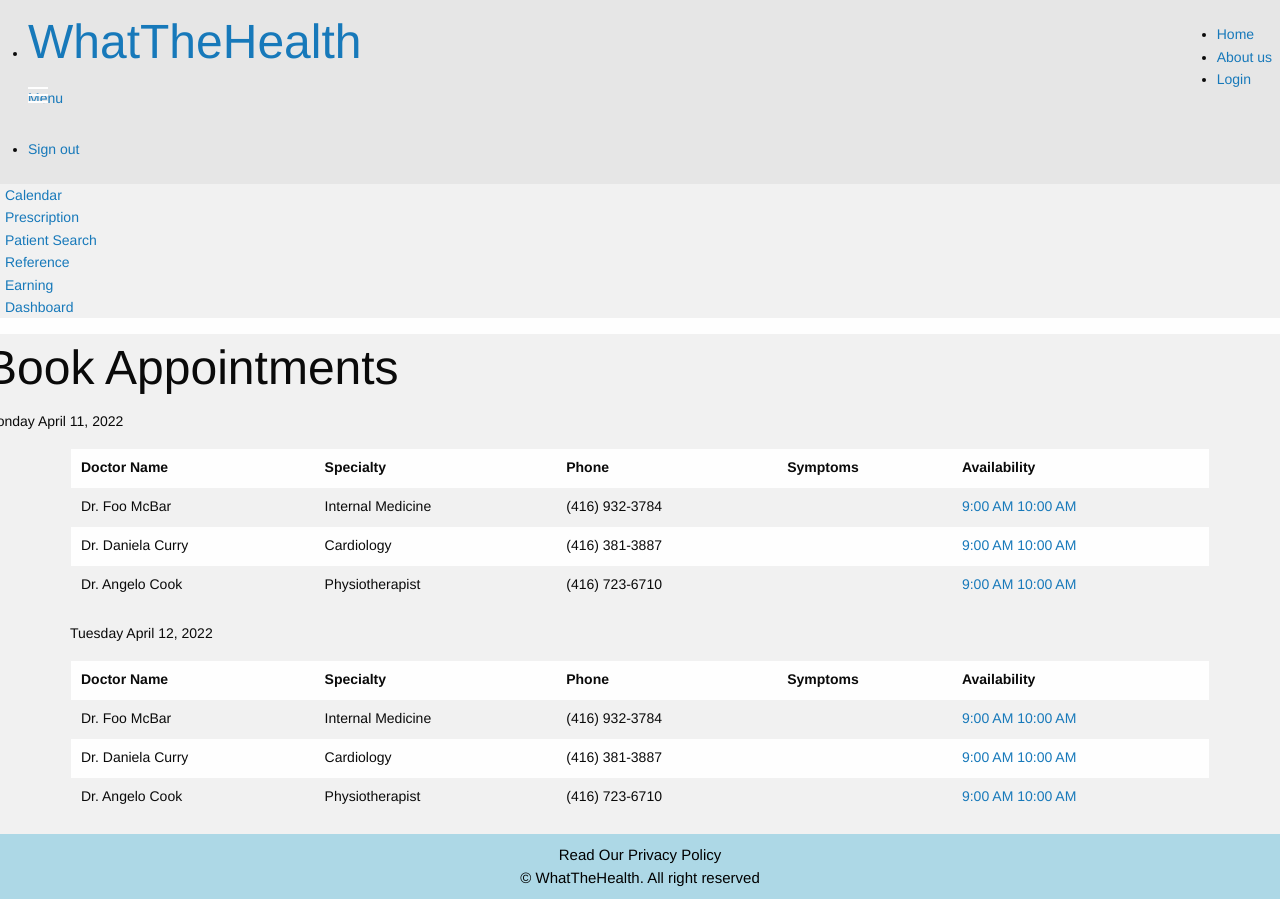
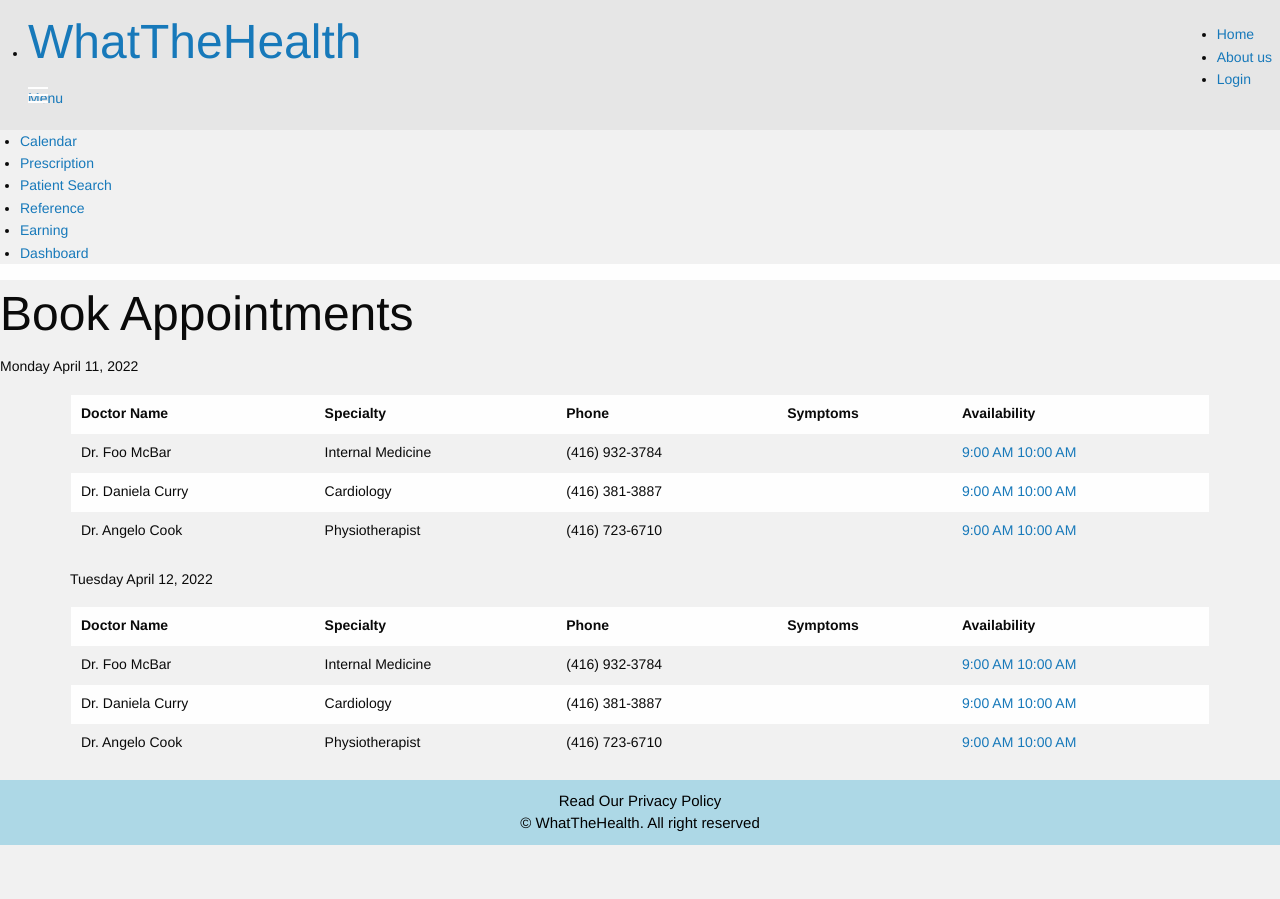
Before and after one commit to RekhaLeelara/WhatTheHealth, a Node server app: page /patient/bookAppointments in a window 1280 px wide. After the commit the page ends 845 px from the top, so only its background shows below. Run offline with Node 20, Linux system fonts and the light colour scheme; some libraries are stand-ins or nearby versions.

Commit message:
fix: links in appointment booking

```diff
--- a/views/book-appointment.handlebars
+++ b/views/book-appointment.handlebars
@@ -1,16 +1,3 @@
-        <nav class="top-bar" data-topbar>
-
-
-            <section class="top-bar-section">
-                <ul class="right">
-                    <li class="active"><a href="#">Sign out</a></li>
-                </ul>
-            </section>
-        </nav>
-
-
-    <div class="row">
-
 <div class="medium-4 columns" style="background-color:#f1f1f1;">
   <ul class="side-nav">
     <li class="active"><a href="#">Calendar</a></li>
@@ -71,6 +58,7 @@
             {{/each}}
         </table>
     </div>
+</div>
 {{!-- generate uuids in-browser for appointment unique ids --}}
 
 <script src="/javascript/bookappointment.js"></script>
```
Lines whose indentation alone changed are shown as unchanged.
